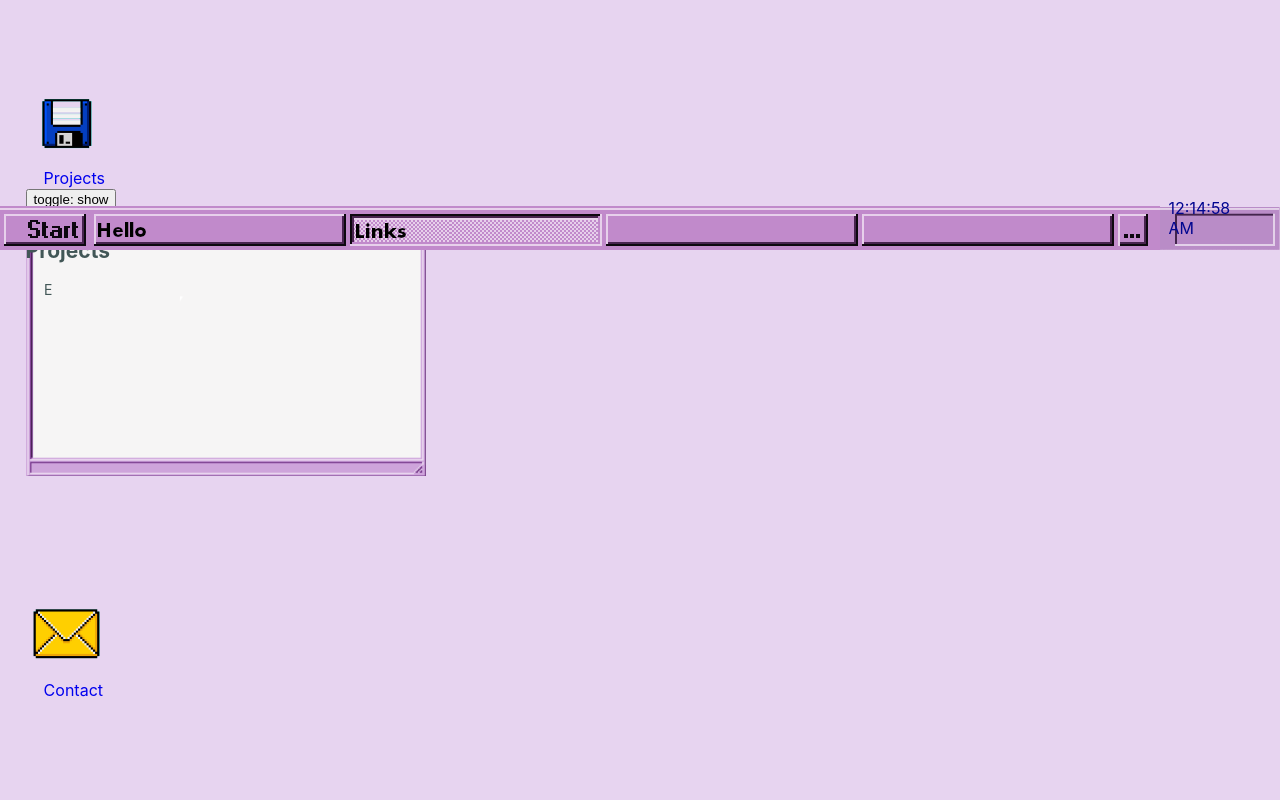
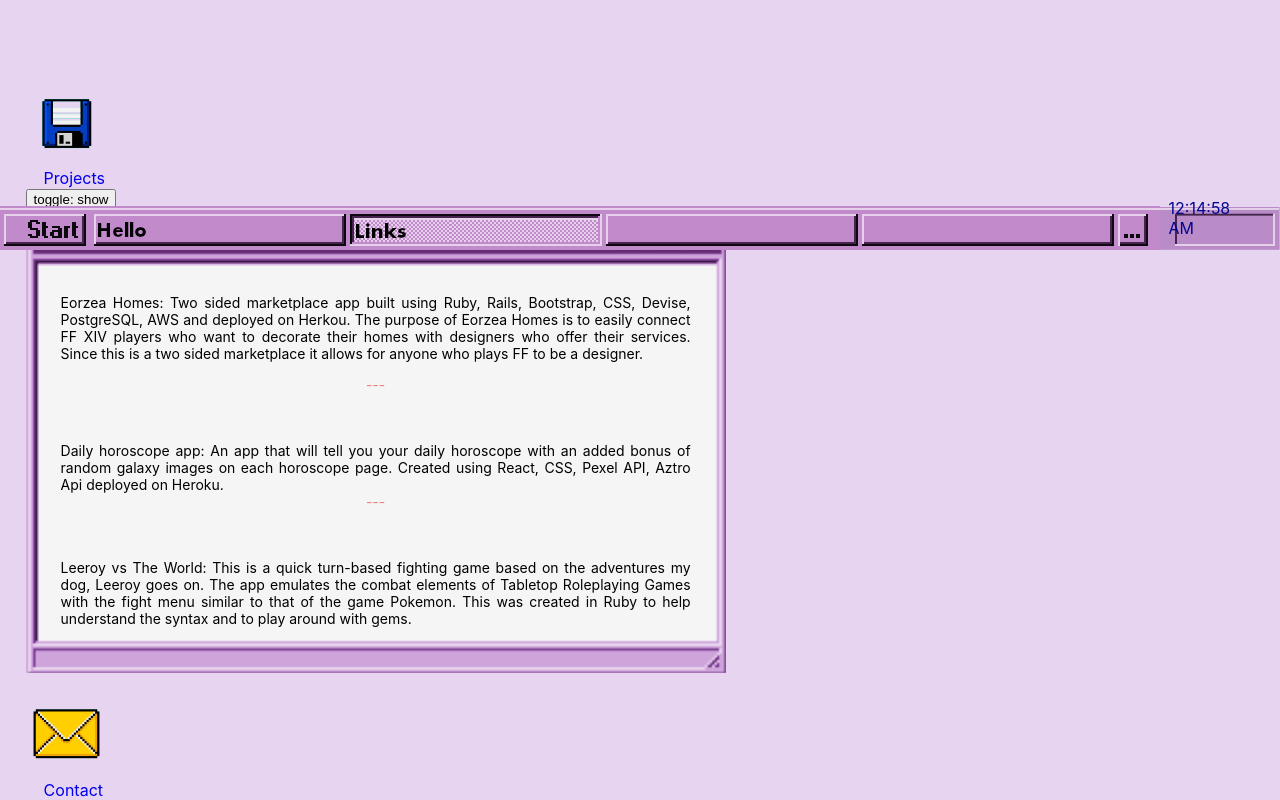
Before and after one commit to ameliaxjones/Portfolio-2.0, a React (Create React App) app: page /about in a window 1280 px wide. Shown: the part 550-1350 px from the top of the page. Before the commit the page ends 1250 px from the top, so only its background shows below. Built offline with nearby package versions, Linux system fonts and the light colour scheme.

Commit message:
added image project border, added text to projects, styled text

```diff
--- a/src/About.css
+++ b/src/About.css
@@ -17,7 +17,6 @@
 #content {
   width: 67.5%;
   height: 59%;
-  color: #425757;
   font-size: 14px;
   text-align: justify;
   padding-top: 2%;
--- a/src/Projects.css
+++ b/src/Projects.css
@@ -0,0 +1,27 @@
+#contentbox-projects {
+  background-image: url("../public/assets/projectsborder.png");
+  background-repeat: no-repeat;
+  width: 700px;
+  height: 485px;
+}
+
+#content-projects {
+  width: 100%;
+  height: 80%;
+  font-size: 14px;
+  text-align: justify;
+  padding-top: 5%;
+  overflow: scroll;
+  overflow-x: hidden;
+}
+
+#content-projects p {
+  padding-top: 5%;
+}
+
+#bottom-border{
+    color: #f08080;
+    display: flex;
+    align-items: center;
+    justify-content: center;
+}
--- a/src/components/ToggleProjects.js
+++ b/src/components/ToggleProjects.js
@@ -13,11 +13,42 @@ const ToggleProjects = () => {
       {show && (
         <div>
           <Draggable>
-            <div id="contentbox">
-              <div id="content">
-                  <h2>Projects</h2>
+            <div id="contentbox-projects">
+              <div id="content-projects">
                 <p>
-                  E
+                  Eorzea Homes: Two sided marketplace app built using Ruby,
+                  Rails, Bootstrap, CSS, Devise, PostgreSQL, AWS and deployed on
+                  Herkou. The purpose of Eorzea Homes is to easily connect FF
+                  XIV players who want to decorate their homes with designers
+                  who offer their services. Since this is a two sided
+                  marketplace it allows for anyone who plays FF to be a
+                  designer.
+                </p>
+                <div id="bottom-border">---</div>
+                <p>
+                  Daily horoscope app: An app that will tell you your daily
+                  horoscope with an added bonus of random galaxy images on each
+                  horoscope page. Created using React, CSS, Pexel API, Aztro Api
+                  deployed on Heroku.
+                  <div id="bottom-border">---</div>
+                </p>
+                <p>
+                  Leeroy vs The World: This is a quick turn-based fighting game
+                  based on the adventures my dog, Leeroy goes on. The app
+                  emulates the combat elements of Tabletop Roleplaying Games
+                  with the fight menu similar to that of the game Pokemon. This
+                  was created in Ruby to help understand the syntax and to play
+                  around with gems.
+                  <div id="bottom-border">---</div>
+                </p>
+                <p>
+                  Portfolio 1.0: This is a quick turn-based fighting game
+                  based on the adventures my dog, Leeroy goes on. The app
+                  emulates the combat elements of Tabletop Roleplaying Games
+                  with the fight menu similar to that of the game Pokemon. This
+                  was created in Ruby to help understand the syntax and to play
+                  around with gems.
+                  <div id="bottom-border">---</div>
                 </p>
               </div>
             </div>
```
Also changed, not shown: public/assets/icons_home.png (deleted), public/assets/projectsborder.png (added).
